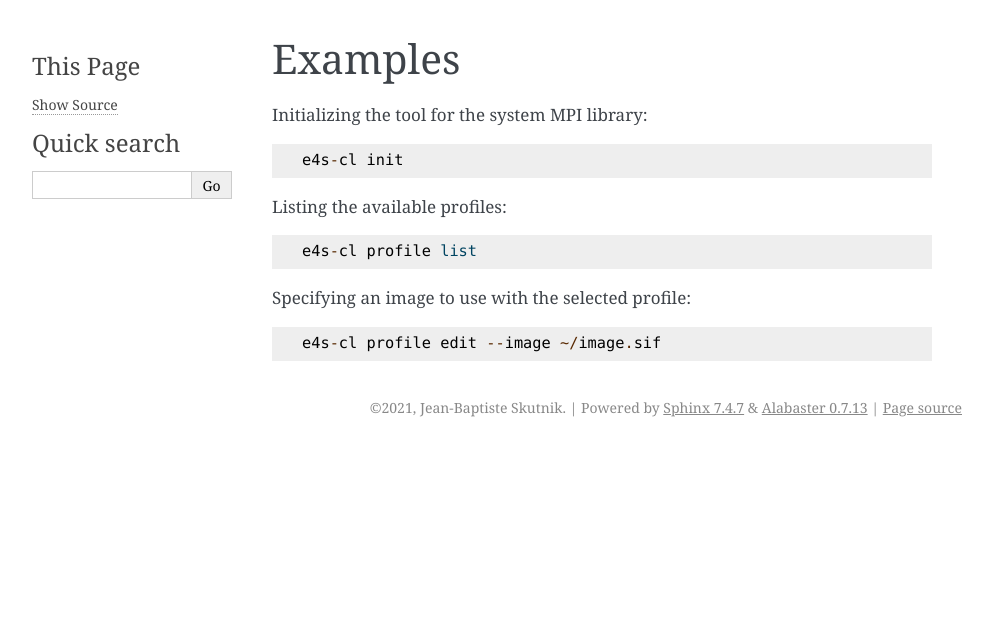
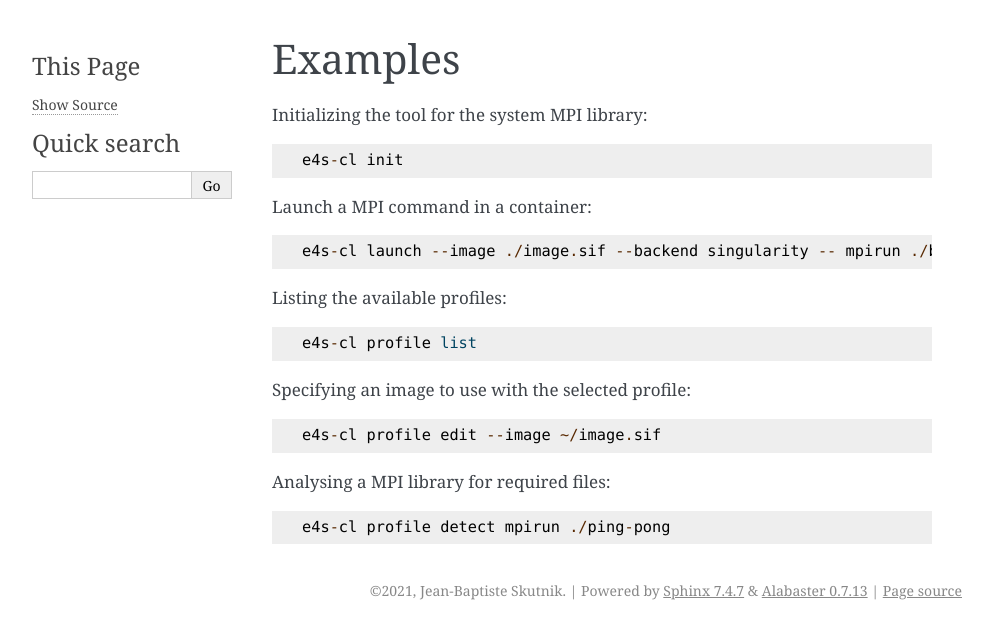
Before and after one commit to E4S-Project/e4s-cl, a Sphinx documentation site: the page built from docs/source/examples.rst, in a window 1280 px wide. Shown: the top 639 px of the page, without its empty margins (148-1141 px from the left). Built offline with Sphinx 7.4.7, drawn with Linux system fonts in a browser that asks for light colours.

Commit message:
Added examples and launch --

```diff
--- a/docs/source/examples.rst
+++ b/docs/source/examples.rst
@@ -6,6 +6,10 @@ Initializing the tool for the system MPI library::
 
     e4s-cl init
 
+Launch a MPI command in a container::
+
+    e4s-cl launch --image ./image.sif --backend singularity -- mpirun ./binary
+
 Listing the available profiles::
 
     e4s-cl profile list
@@ -13,3 +17,7 @@ Listing the available profiles::
 Specifying an image to use with the selected profile::
 
     e4s-cl profile edit --image ~/image.sif
+
+Analysing a MPI library for required files::
+
+    e4s-cl profile detect mpirun ./ping-pong
--- a/docs/source/usage/launch.rst
+++ b/docs/source/usage/launch.rst
@@ -15,6 +15,10 @@ The minimal options that must be given are:
 
 When a :ref:`profile<profile>` is selected, options can be omitted as the profile's fields will be implicitly used.
 Command line options have precedence over profiles' fields.
+
+E4S Container Launcher will analyse the command line to determine the exact arguments of the launcher.
+Certain launchers have esoteric options that may prevent this system from working properly.
+To ensure the arguments are understood correctly, an additionnal `--` can be added between the options and the MPI command.
 
 Options
 -------
```
